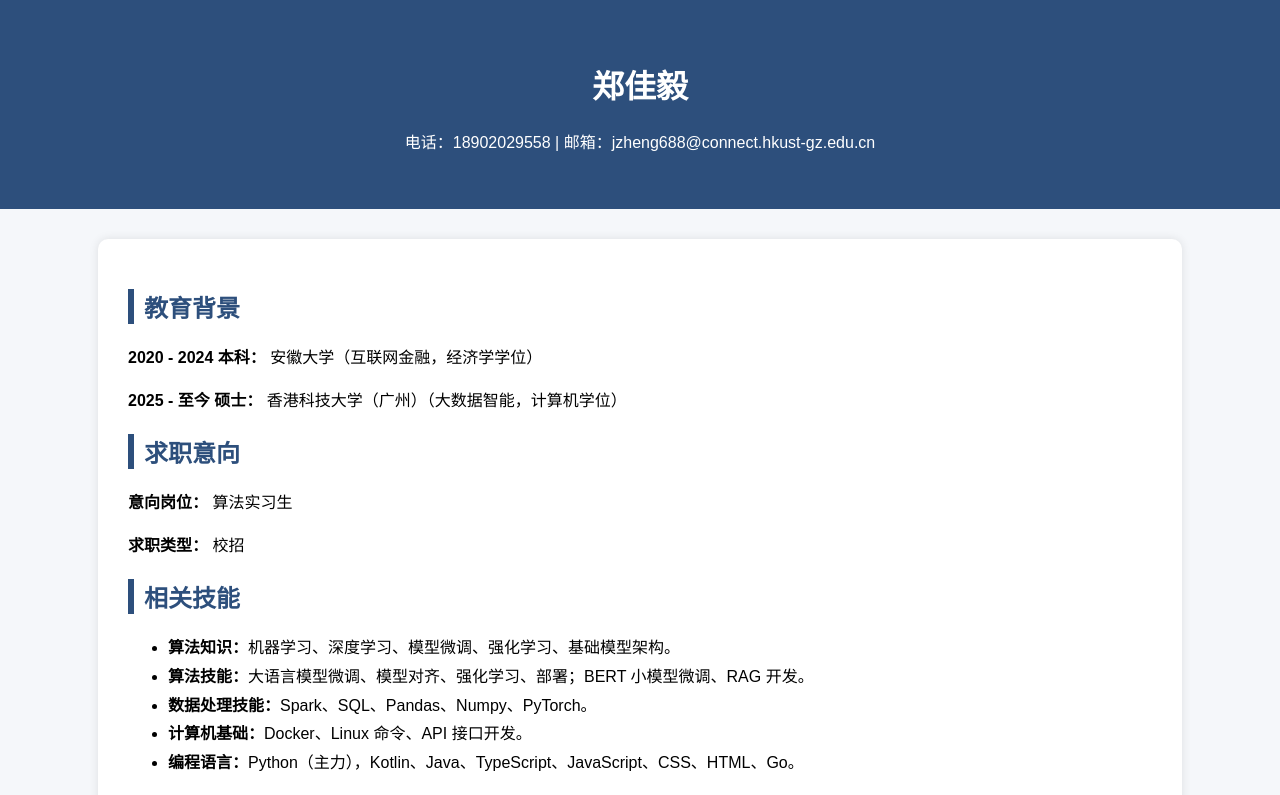
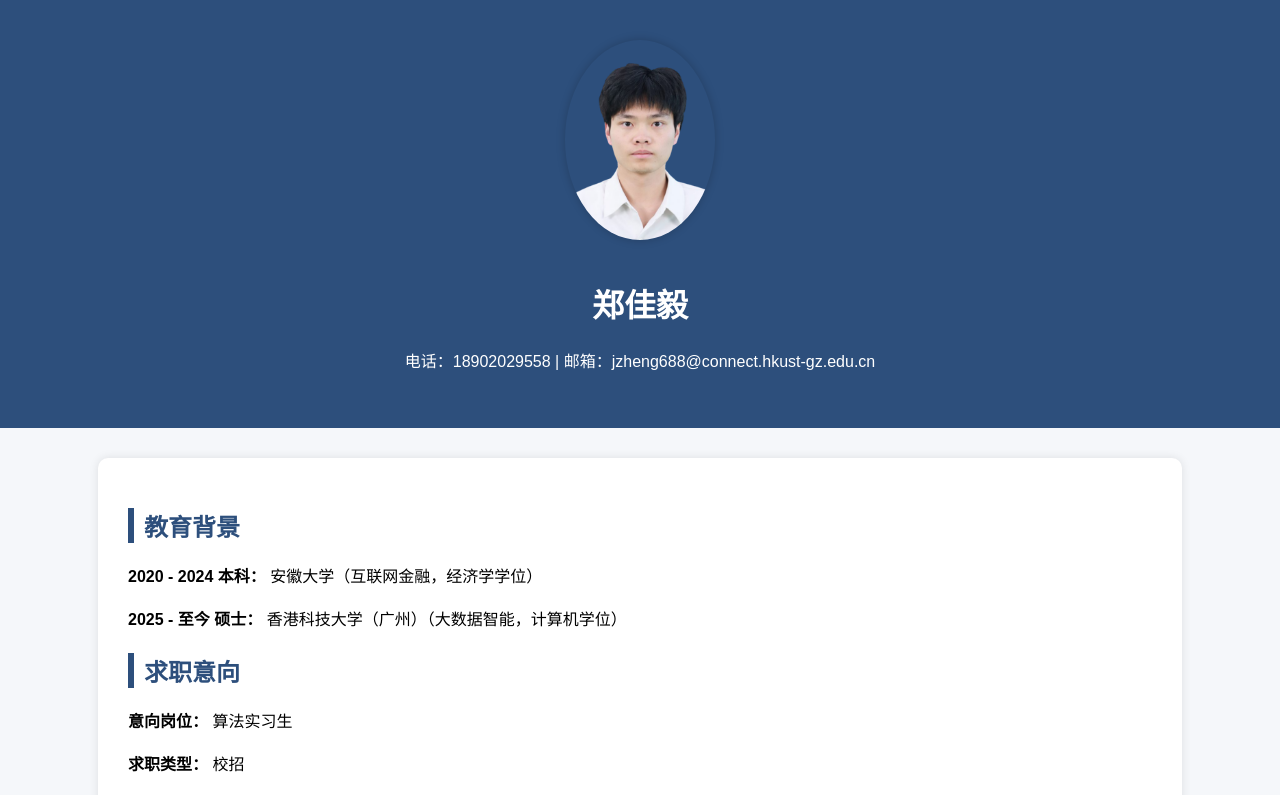
Before and after one commit to zizzey2002/zizzey2002.github.io, a plain HTML site: page index.html in a window 1280 px wide. Shown: the top 795 px of the page. Drawn offline with Linux system fonts and the light colour scheme.

Commit message:
Enhance header with centered image and styling
Added an image with styling to the header section.

```diff
--- a/index.html
+++ b/index.html
@@ -41,7 +41,12 @@
 
 <body>
 
-<div class="header">
+<div class="header" style="text-align:center;">
+    <img src="selfish.png"
+         alt="Avatar"
+         width="150"
+         style="border-radius: 50%; margin-bottom: 15px; box-shadow:0 0 10px rgba(0,0,0,0.2);">
+
     <h1>郑佳毅</h1>
     <p>电话：18902029558 | 邮箱：jzheng688@connect.hkust-gz.edu.cn</p>
 </div>
```
